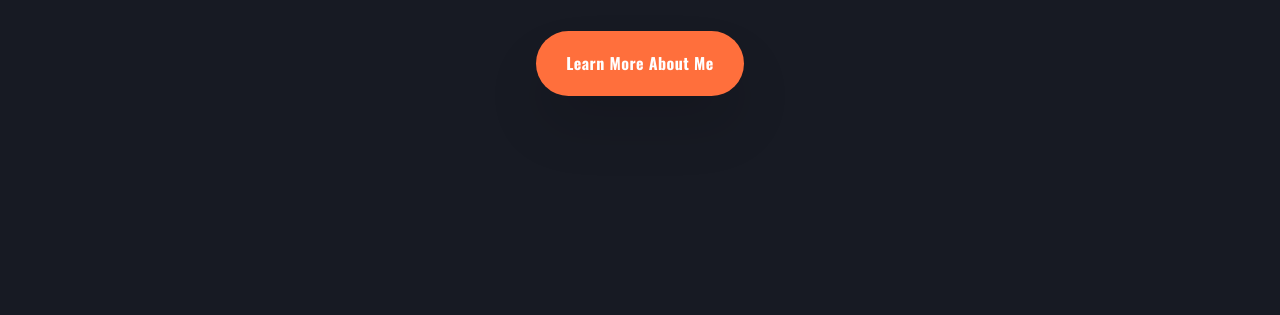
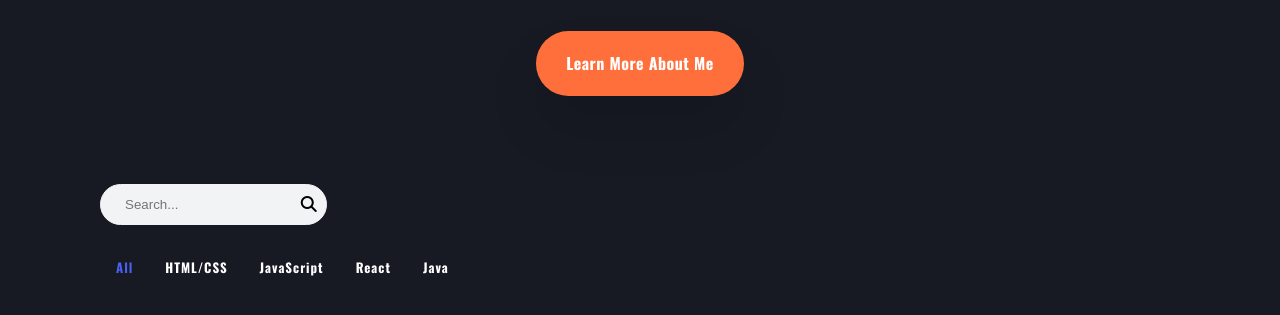
Before and after one commit to braylenstrain/my-portolio, a plain HTML site: page index.html in a window 1280 px wide. Shown: the part 387-702 px from the top of the page. Drawn offline with nearby package versions, Linux system fonts and the light colour scheme.

Commit message:
Create search and filter elements in portfolio section

```diff
--- a/index.html
+++ b/index.html
@@ -31,6 +31,7 @@
 
   <!-- Page Body -->
   <main>
+    <!-- Hero Section -->
     <section class="hero container">
       <div class="hero__content">
         <div class="hero__code-icon">
@@ -43,7 +44,24 @@
         <span class="hero__button" data-open="About Me">Learn More About Me</span>
       </div>
     </section>
-  </main>
+
+    <!-- Portfolio Section -->
+    <section class="portfolio">
+      <div class="container portfolio__search-wrapper">
+        <label for="search">
+          <input id="search" class="portfolio__search-input" type="search" placeholder="Search...">
+          <i class="fas fa-search"></i>
+        </label>
+
+        <ul class="portfolio__filter-nav">
+          <li class="filter-link active">All</li>
+          <li class="filter-link">HTML/CSS</li>
+          <li class="filter-link">JavaScript</li>
+          <li class="filter-link">React</li>
+          <li class="filter-link">Java</li>
+        </ul>
+      </div>
+    </section>
 
     <!-- Modules -->
     <div id="about" class="modal--full" data-animation="zoomInOut">
@@ -84,6 +102,7 @@
         <i class="fas fa-chevron-left"></i>
       </button>
     </div>
+  </main>
   <script src="/js/main.js"></script>
 </body>
 </html>
--- a/scss/layout/_index.scss
+++ b/scss/layout/_index.scss
@@ -3,3 +3,4 @@
 @forward 'header';
 @forward 'modals';
 @forward 'hero';
+@forward 'portfolio';
--- /dev/null
+++ b/scss/layout/_portfolio.scss
@@ -0,0 +1,50 @@
+@use '../utils' as *;
+
+.portfolio {
+  label {
+    align-items: center;
+    position: relative;
+    display: inline-flex;
+
+    .fa-search {
+      position: absolute;
+      right: rem(10);
+      color: #000;
+    }
+  }
+
+  &__search-input {
+    padding: 0.75rem 1.5rem;
+    background-color: #f1f3f5;
+    border: rem(1) solid #f1f3f5;
+    border-radius: 50rem;
+
+    &:focus {
+      outline: none;
+      border-color: #4dabf7;
+      box-shadow: inset 0 rem(1) rem(1) rgba(0, 0, 0, 0.0125), 0 0 rem(8) rgba(34, 139, 230, 0.5);
+    }
+  }
+
+  &__filter-nav {
+    display: flex;
+    flex-wrap: wrap;
+    padding: 2rem 0;
+
+    .filter-link {
+      padding: 0 1rem;
+      font-size: 0.8125rem;
+      line-height: 1.6;
+      letter-spacing: rem(1);
+      font-weight: 700;
+
+      &:hover {
+        cursor: pointer;
+      }
+
+      &.active {
+        color: #495fef;
+      }
+    }
+  }
+}
```
Also changed, not shown: scss/styles.css, 1 other file. Lines whose indentation alone changed are shown as unchanged.
